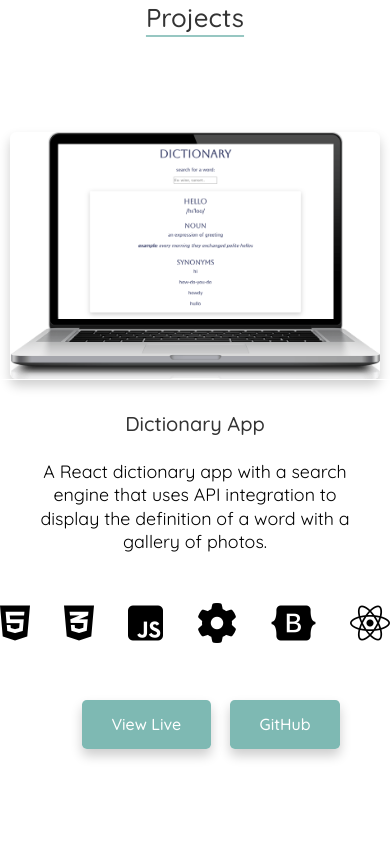
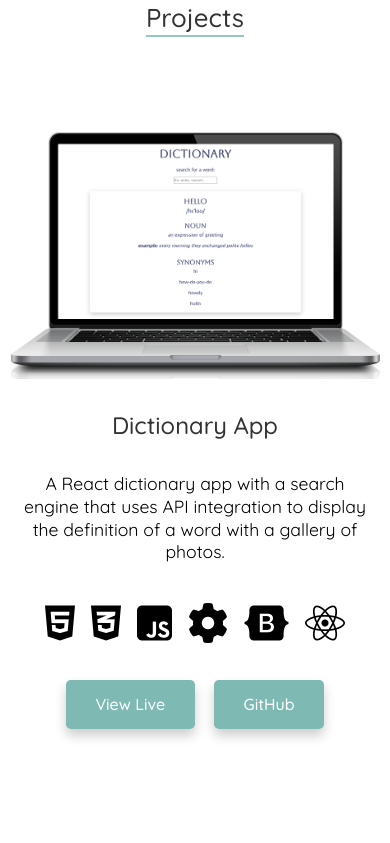
Before and after one commit to soybella/isabella-lizarde-portfolio, a React (Create React App) app: page / in a window 390 px wide. Shown: the part 2480-3323 px from the top of the page. Built offline with nearby package versions, Linux system fonts and the light colour scheme; a web font is replaced by a local one.

Commit message:
Updated responsive layout for project sections

```diff
--- a/src/DictionaryProject.js
+++ b/src/DictionaryProject.js
@@ -7,10 +7,10 @@ export default function DictionaryProject() {
     <article className="DictionaryProject">
       <section className="container projects-container">
         <div className="row">
-          <div className="col-md-6 portfolio-project-image d-md-block">
+          <div className="col-lg-6 col-md-12 portfolio-project-image d-md-block">
             <img
               src={dictionaryProject}
-              className="img-fluid border-0"
+              className="img-fluid portfolio-project-image border-0"
               alt="Isabella Lizarde Dictionary Project"
             />
           </div>
--- a/src/LandingPageProject.js
+++ b/src/LandingPageProject.js
@@ -73,6 +73,16 @@ export default function LandingPageProject() {
             <p className="p-2 m-3 text-center">
               A web app that uses advanced elements of JavaScript to create
               display a clock with times from different places around the world.
+              Challenge is from{" "}
+              <a
+                href="https://www.frontendmentor.io/challenges/advice-generator-app-QdUG-13db"
+                className="challenge-link"
+                target="_blank"
+                rel="noreferrer"
+              >
+                Frontend Mentor
+              </a>
+              .
             </p>
             <div className="project-skills-icons pt-2">
               <ul className="d-flex p-0 justify-content-center">
--- a/src/Projects.css
+++ b/src/Projects.css
@@ -3,19 +3,26 @@
 }
 
 .Projects i {
-  font-size: clamp(1.5rem, 1rem + 1.5vw, 2.5rem);
-  padding: 0.2em;
-  border: 1px solid white;
+  font-size: 2rem;
+  margin: 0.2rem;
 }
 
-.Projects .project-skills-icons {
-  border: 1px solid white;
+.Projects p {
+  font-size: clamp(1rem, 0.75rem + 1.5vw, 1.1rem);
+}
+
+.Projects h3 {
+  font-size: clamp(1.3rem, 1rem + 2vw, 1.6rem);
 }
 
 .Projects .challenge-link,
-.challenge-link:visited {
+.challenge-link {
   text-decoration: none;
   color: var(--green-blue-color);
+}
+
+.Projects .challenge-link:hover {
+  color: hsl(191, 30%, 70%);
 }
 
 .Projects .portfolio-project-image {
@@ -26,15 +33,11 @@
 
 .Projects .project-button {
   list-style: none;
-  padding-block-start: 0.7em;
+  padding-block-start: 0.7rem;
 }
 
 .Projects .project-button .button-link {
   padding: 0.9em 1.85em;
-}
-
-.Projects .project-description {
-  border: 1px solid white;
 }
 
 .Projects .TravelProject .project-description,
@@ -56,24 +59,12 @@
   margin-block-end: 5.6rem;
 }
 
-@media (width <= 87.5rem) {
-  .Projects .project-description h3 {
-    font-size: 1.6rem;
+@media (max-width: 62rem) {
+  .Projects i {
+    font-size: 2.5rem;
+    margin: 0;
   }
 
-  .Projects .project-skills-icons {
-    padding-block-start: 1rem;
-  }
-}
-
-@media (width <= 75rem) {
-  .Projects .project-description h3 {
-    font-size: 1.25rem;
-    margin: 0;
-  }
-}
-
-@media (max-width: 62rem) {
   .Projects .project-description {
     max-width: fit-content;
   }
@@ -87,6 +78,7 @@
 
   .Projects .project-button {
     margin: 0.6em;
+    padding: 0;
   }
 
   .Projects .DictionaryProject .project-description,
@@ -96,8 +88,4 @@
   .Projects .LandingPageProject .project-description {
     padding: 0;
   }
-
-  .Projects .responsive-project-description i {
-    font-size: 2.5rem;
-  }
 }
```
Also changed, not shown: src/TicTacToeProject.js (+0 -7 lines).
